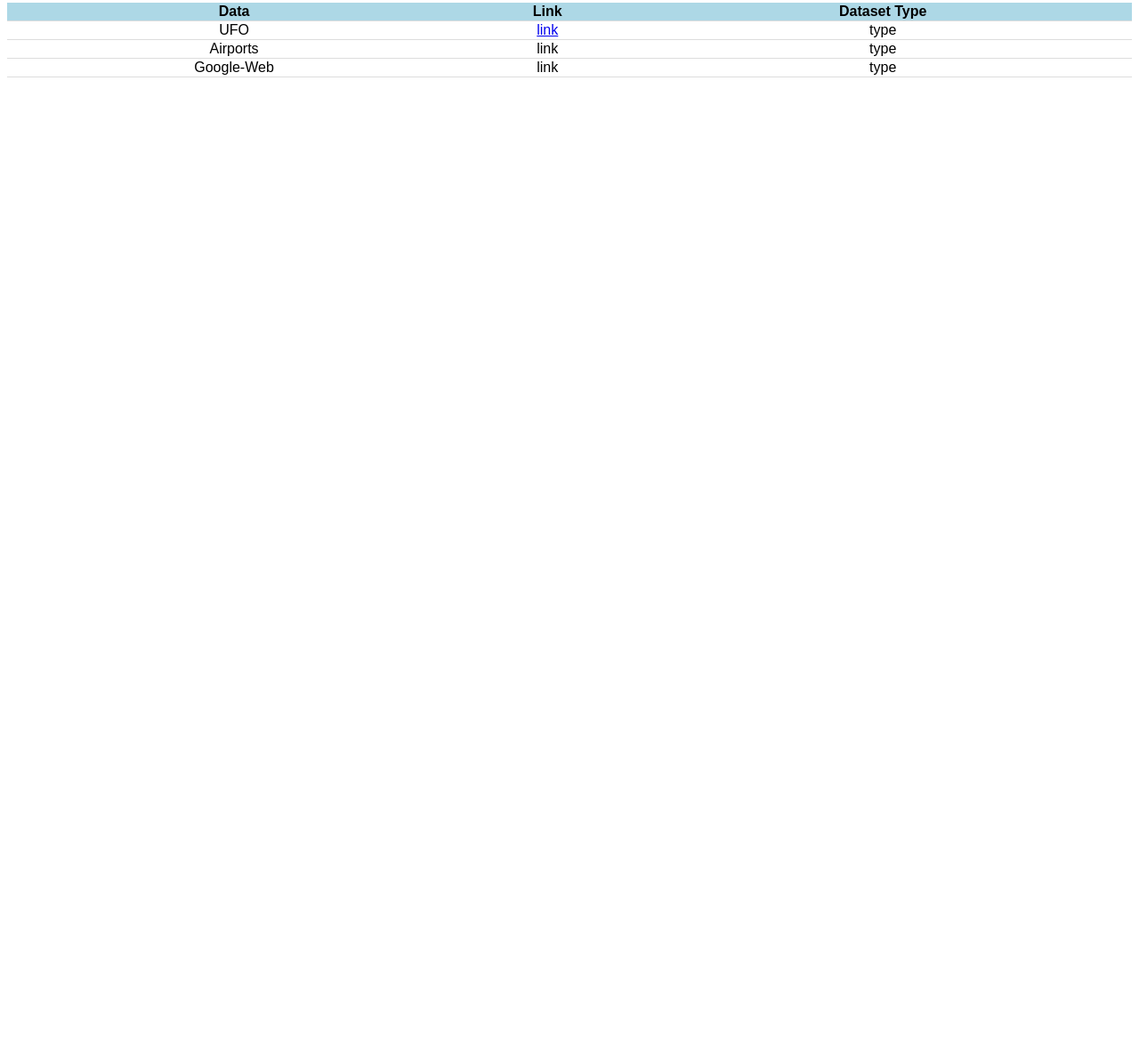
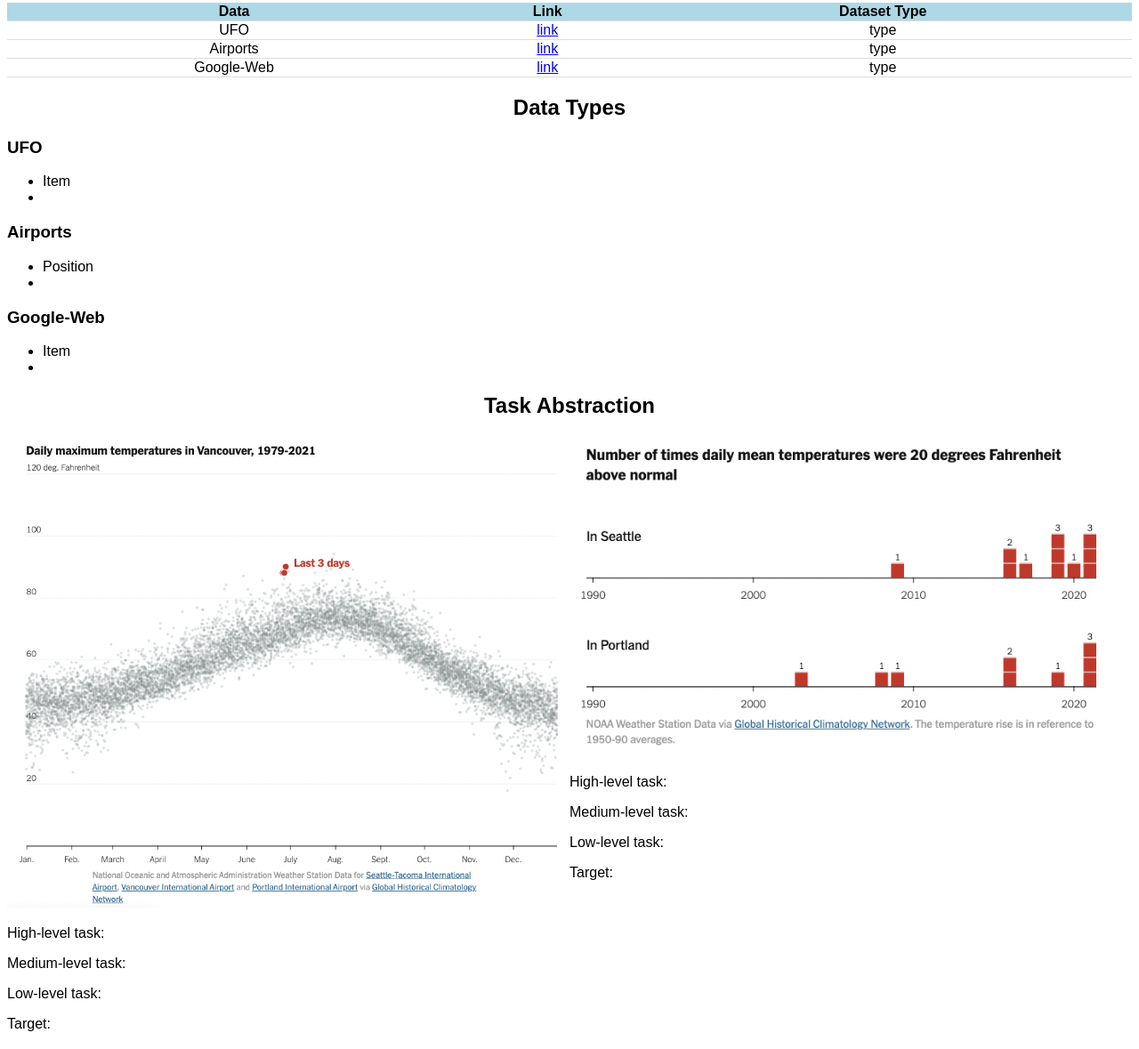
Before and after one commit to DS4200-S23-Class/hw-02-lauren-and-neals, a plain HTML site: page index.html in a window 1280 px wide. Shown: the part 77-1256 px from the top of the page at 89% size. Before the commit the page ends 800 px from the top, so only its background shows below. Drawn offline with Linux system fonts and the light colour scheme.

Commit message:
add flexbox

```diff
--- a/index.html
+++ b/index.html
@@ -13,12 +13,12 @@
 		<div class="info">
 			<h1>Dataset Types</h1>
 			<table>
-				<tr id="row1">
+				<tr>
 					<th>Data</th>
 					<th>Link</th>
 					<th>Dataset Type</th>
 				</tr>
-				<tr id="row2">
+				<tr>
 					<td>UFO</td>
 					<td>
 						<a href="data/UFO.csv">link</a>
@@ -27,19 +27,63 @@
 				</tr>
 				<tr>
 					<td>Airports</td>
-					<td>link</td>
+					<td>
+						<a href="data/Airports.csv">link</a>
+					</td>
 					<td>type</td>
 				</tr>
-				<tr id="row3">
+				<tr>
 					<td>Google-Web</td>
-					<td>link</td>
+					<td>
+						<a href="data/Google-Web.txt">link</a>
+					</td>
 					<td>type</td>
 				</tr>
-
-
 			</table>
 		</div>
 	</div>
+
+	<div class ="info">
+		<h2>Data Types</h2>
+			<h3>UFO</h3>
+				<ul>
+	                <li>Item </li>
+	                <li> </li>
+           		</ul>
+			<h3>Airports</h3>
+				<ul>
+	                <li>Position </li>
+	                <li> </li>
+           		</ul>
+
+			<h3>Google-Web</h3>
+				<ul>
+	                <li>Item </li>
+	                <li> </li>
+           		</ul>
+	</div>
+
+	<div id="task-abstraction">
+		<h2>Task Abstraction</h2>
+		<div class=flexbox>
+			<div>
+				<img src=img/vis1.png>
+				<p>High-level task: </p>
+				<p>Medium-level task: </p>
+				<p>Low-level task: </p>
+				<p>Target: </p>
+			</div>
+			<div>
+				<img src=img/vis2.png>
+				<p>High-level task: </p>
+				<p>Medium-level task: </p>
+				<p>Low-level task: </p>
+				<p>Target: </p>
+			</div>
+		</div>
+	</div>
+
+
 
 
 </body>
--- a/style.css
+++ b/style.css
@@ -2,7 +2,7 @@ body {
 	font-family: Arial;
 }
 
-.info {
+h1, h2 {
 	text-align: center;
 }
 
@@ -16,7 +16,30 @@ tr {
 	border-bottom: 1px solid #ddd;
 }
 
-
 th {
 	background: lightblue;
 }
+
+.info {
+	text-align: left;
+}
+
+#task-abstraction {
+	text-align: center;
+}
+
+img {
+	max-height: 100%;
+	max-width: 100%;
+}
+
+.flexbox {
+	flex-direction: row
+	align-items: center;
+	display: flex;
+	text-align: left;
+}
+
+.flexbox > div {
+	width: 50%;
+}
```
Also changed, not shown: 1 other file.
